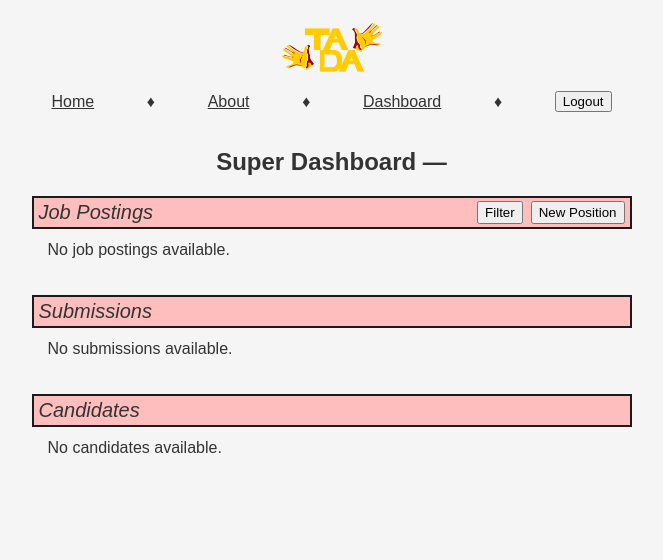
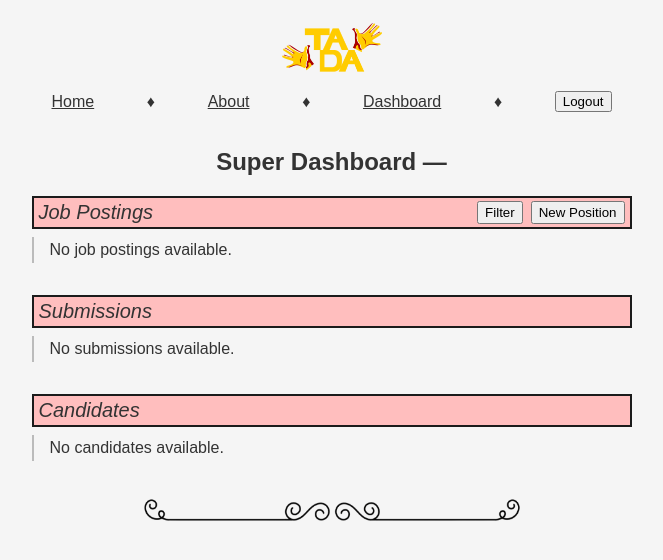
Before and after one commit to CrunchyToothpicks100/TADA, a Django app: page /dashboard/ in a window 1280 px wide. Shown: the top 560 px of the page, without its empty margins (301-964 px from the left). Run offline with Django 5.2, Linux system fonts and the light colour scheme; the visitor is signed in with stand-in values (Sample User, id 1); data that the repository does not hold is empty.

Commit message:
Changed borders and line breaks to be more aesthetic

```diff
--- a/base/static/css/styles.css
+++ b/base/static/css/styles.css
@@ -104,12 +104,14 @@ h2, h1 {
 }
 
 .list-group .list-group-item {
-    padding: 12px 16px;
+    margin: 8px 0;
+    border-left: 2px solid #bbbbbb;
+    padding: 4px 16px;
     list-style-type: none;
 }
 
-.list-group .list-group-item:first-child h3 {
-    margin-top: 5px;
+.list-group .list-group-item * {
+    margin: 5px 0 0 0;
 }
 
 /* ── Company selector ─────────────────────────────── */
--- a/base/templates/about.html
+++ b/base/templates/about.html
@@ -10,7 +10,7 @@
 {% load static %}
 
 {% block content %}
-    <img src="{% static 'images/br2.png' %}" alt="cool line break" class="line-break">
+    <img src="{% static 'images/br1.png' %}" alt="cool line break" class="line-break">
     <h1>About Us</h1>
     <p style="width: min(400px, 80%); margin: auto;">
         Welcome to my first (second, actually) Django project!
--- a/base/templates/candidate_dashboard.html
+++ b/base/templates/candidate_dashboard.html
@@ -4,9 +4,12 @@
 
 {% block style %}{% endblock %}
 
+{% load static %}
+
 {% block content %}
     <h2>Candidate Dashboard</h2>
     <p>Welcome to your dashboard! Here you can view your applications and manage your profile.</p>
 
     {% include 'dash-components/my_applications.html' %}
+    <img src="{% static 'images/br2.png' %}" alt="cool line break" class="line-break">
 {% endblock %}
--- a/base/templates/staff/admin_dashboard.html
+++ b/base/templates/staff/admin_dashboard.html
@@ -3,6 +3,8 @@
 {% block title %}TADA - Admin Dashboard{% endblock %}
 
 {% block style %}{% endblock %}
+
+{% load static %}
 
 {% block content %}
     <h2>Admin Dashboard — {{ selected_company.title }}</h2>
@@ -11,11 +13,10 @@
     {% include 'dash-components/job_postings.html' %}
     {% include 'dash-components/submissions.html' %}
     {% if is_candidate %}
-    {% load static %}
-    <img src="{% static 'images/br1.png' %}" alt="cool line break" class="line-break">
     <h2>Candidate Dashboard</h2>
     <p>Welcome to your dashboard! Here you can view your applications and manage your profile.</p>
 
     {% include 'dash-components/my_applications.html' %}
     {% endif %}
+    <img src="{% static 'images/br2.png' %}" alt="cool line break" class="line-break">
 {% endblock %}
--- a/base/templates/staff/staff_dashboard.html
+++ b/base/templates/staff/staff_dashboard.html
@@ -14,10 +14,10 @@
     {% include 'dash-components/job_postings.html' %}
     {% include 'dash-components/submissions.html' %}
     {% if is_candidate %}
-    <img src="{% static 'images/br2.png' %}" alt="cool line break" class="line-break">
     <h2>Candidate Dashboard</h2>
     <p>Welcome to your dashboard! Here you can view your applications and manage your profile.</p>
 
     {% include 'dash-components/my_applications.html' %}
     {% endif %}
+    <img src="{% static 'images/br2.png' %}" alt="cool line break" class="line-break">
 {% endblock %}
--- a/base/templates/staff/super_dashboard.html
+++ b/base/templates/staff/super_dashboard.html
@@ -3,6 +3,8 @@
 {% block title %}TADA - Super Dashboard{% endblock %}
 
 {% block style %}{% endblock %}
+
+{% load static %}
 
 {% block content %}
     <h2>Super Dashboard — {{ selected_company.title }}</h2>
@@ -12,11 +14,10 @@
     {% include 'dash-components/submissions.html' %}
     {% include 'dash-components/candidates_list.html' %}
     {% if is_candidate %}
-    {% load static %}
-    <img src="{% static 'images/br1.png' %}" alt="cool line break" class="line-break">
     <h2>Candidate Dashboard</h2>
     <p>Welcome to your dashboard! Here you can view your applications and manage your profile.</p>
 
     {% include 'dash-components/my_applications.html' %}
     {% endif %}
+    <img src="{% static 'images/br2.png' %}" alt="cool line break" class="line-break">
 {% endblock %}
```
Also changed, not shown: base/static/images/br2-up.png (added).
